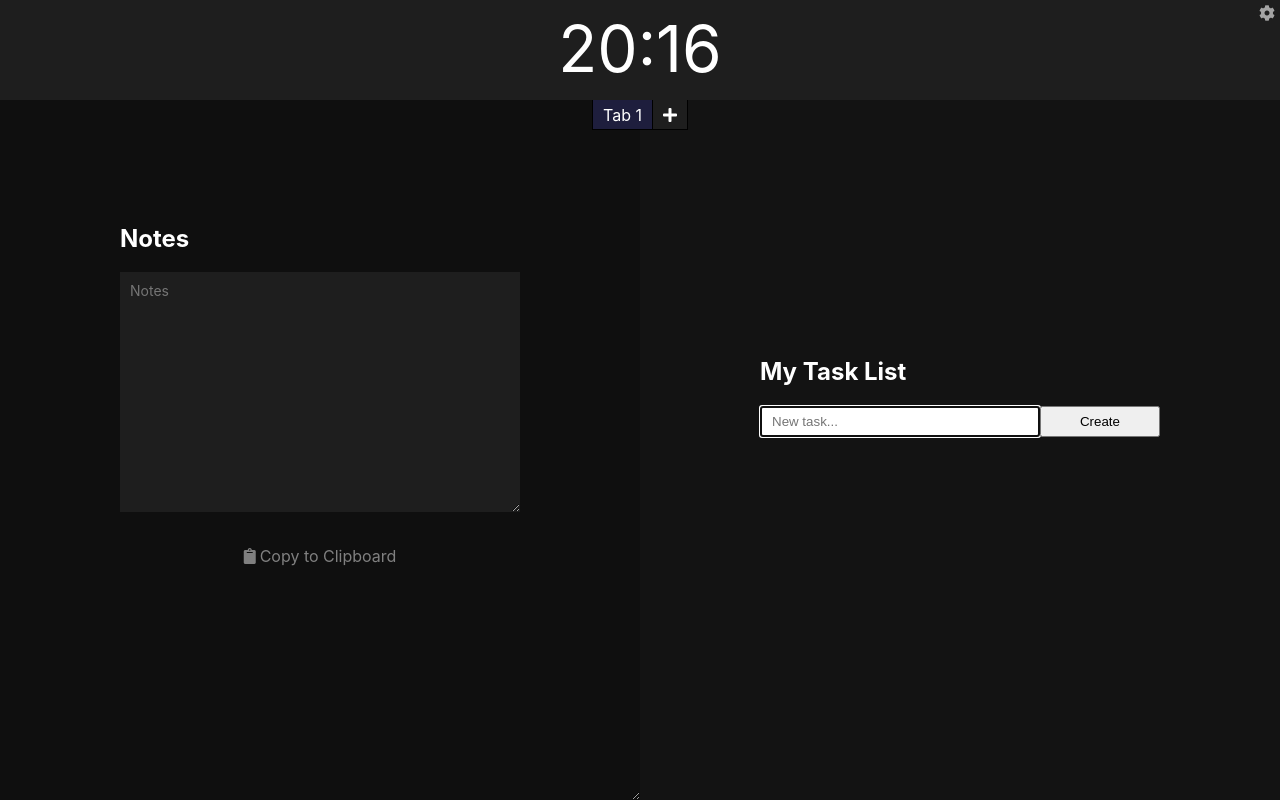
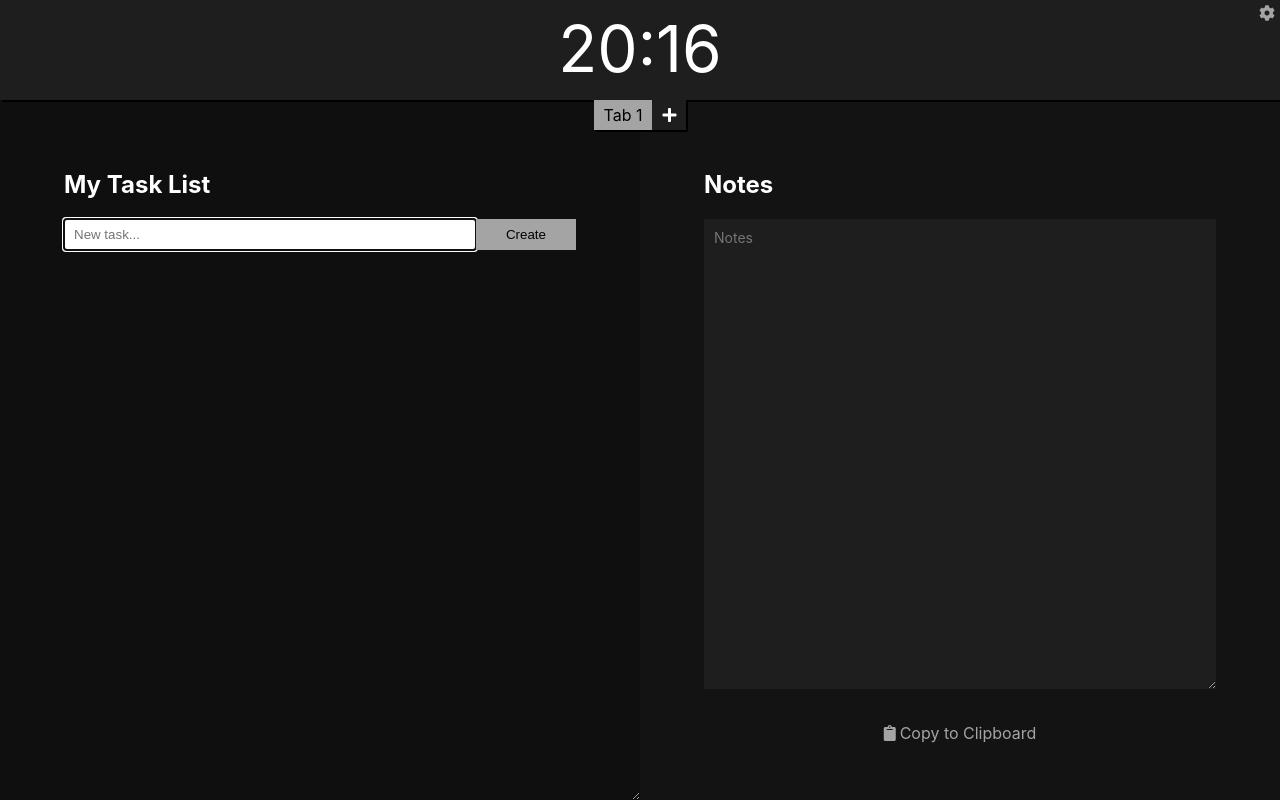
Before and after one commit to snicholson99/routine, a React (Create React App) app: page / in a window 1280 px wide. Built offline with nearby package versions, Linux system fonts and the light colour scheme.

Commit message:
fixing overflow bug and improving design

```diff
--- a/src/App.css
+++ b/src/App.css
@@ -17,6 +17,7 @@ header {
   align-items: center;
   background-color: #1E1E1E;
   z-index: 3;
+  box-shadow: 2px 2px black;
 }
 
 header.hover-to-show {
@@ -28,20 +29,19 @@ header.hover-to-show:hover {
 }
 
 .section {
-  min-height: 100vh;
+  overflow: auto;
   width: 50%;
   color: white;
   display: flex;
   flex-direction: column;
-  justify-content: center;
+  /* justify-content: center; */
   align-items: center;
   flex: 1 1 auto;
 }
 
 .section-one {
+  position: relative;
   resize: horizontal;
-  overflow: auto;
-  position: relative;
   background-color: #0F0F0F;
   /* border-right: 1px solid rgb(30, 30, 30); */
   order: 1;
@@ -59,6 +59,13 @@ p {
   margin: 0;
 }
 
+@media only screen and (min-width: 601px) {
+  .section {
+    height: 100vh;
+    padding: 150px 0;
+  }
+}
+
 @media only screen and (max-width: 600px) {
   .App {
     flex-direction: column;
@@ -66,13 +73,12 @@ p {
   .section {
     width: 100%;
     position: relative;
+    top: 100px;
     padding: 30px 0;
   }
   .section-one {
     resize: none;
-    padding: 20px 0;
     min-height: unset;
-    top: 100px;
     left: 0;
     z-index: 2;
     border: none;
--- a/src/App.js
+++ b/src/App.js
@@ -69,13 +69,13 @@ class App extends Component {
           />
         </header>
         <section className="section section-one">
+          <TodoList />
+        </section>
+        <section className="section section-two">
           <Notes
             notes={notesList[activeTabIndex] ? notesList[activeTabIndex] : ""}
             onNotesChange={onNotesChange}
           />
-        </section>
-        <section className="section section-two">
-          <TodoList />
         </section>
       </div>
     );
--- a/src/components/Notes/style.css
+++ b/src/components/Notes/style.css
@@ -1,9 +1,11 @@
 .notes {
+  height: 100%;
   width: 80%;
-  max-width: 400px;
+  max-width: 600px;
 }
 
 .notes-input {
+  height: calc(100% - 30px);
   width: 100%;
   background-color: #1E1E1E;
   padding: 10px;
@@ -26,7 +28,7 @@
   align-items: center;
   justify-content: center;
   cursor: pointer;
-  color: grey;
+  color: #A4A4A4;
 }
 
 .notes-copy-inner-container:hover {
--- a/src/components/TabBar/style.css
+++ b/src/components/TabBar/style.css
@@ -9,23 +9,22 @@
 .tab {
   background-color: #1E1E1E;
   padding: 5px 10px;
-  border-right: 1px solid black;
-  border-bottom: 1px solid black;
+  /* border-right: 1px solid black; */
+  /* border-bottom: 1px solid black; */
+  box-shadow: 2px 2px black;
   cursor: pointer;
 }
 
 .tab.active {
-  background-color: #1E1E3D;
-}
-
-.tab:nth-of-type(1) {
-  border-left: 1px solid black;
+  background-color: #A4A4A4;
+  color: black;
 }
 
 .tab-create {
   background-color: #1E1E1E;
-  border-right: 1px solid black;
-  border-bottom: 1px solid black;
+  box-shadow: 2px 2px black;
+  /* border-right: 1px solid black;
+  border-bottom: 1px solid black; */
   padding: 5px 10px;
   display: flex;
   justify-content: center;
--- a/src/components/TodoList/index.js
+++ b/src/components/TodoList/index.js
@@ -102,7 +102,7 @@ class TodoList extends Component {
         // Incomplete: black
         // complete: green
         tasklist: tasklist.map((item, index) => {
-          let cardStyle = { color: "black", background: "lightgrey" };
+          let cardStyle = { color: "black", background: "#A4A4A4" };
           let taskComplete = { textDecoration: "none" };
 
           if (item.status) {
@@ -207,11 +207,11 @@ class TodoList extends Component {
             <button className="todo-submit" type="submit">Create</button>
           </form>
         </div>
-        <div>
+        {/* <div> */}
           <div className="task-list">
             <SortableList items={this.state.tasklist} onSortEnd={this.onSortEnd} useDragHandle />
           </div>
-        </div>
+        {/* </div> */}
       </div>
     );
   }
--- a/src/components/TodoList/style.css
+++ b/src/components/TodoList/style.css
@@ -1,6 +1,8 @@
 .todo-list {
+  position: relative;
+  height: 100%;
   width: 80%;
-  max-width: 400px;
+  max-width: 600px;
 }
 
 .todo-form {
@@ -8,21 +10,33 @@
   padding-bottom: 10px;
 }
 
+.todo-input,
+.todo-submit {
+  border: none;
+}
+
 .todo-input {
-  width: 70%;
-  padding: 6px 10px;
+  flex: 1 1 auto;
+  padding: 8px 10px;
   margin: 0;
 }
 
 .todo-submit {
-  width: 30%;
+  flex: 0 1 100px;
+  background-color: #A4A4A4;
   margin: 0;
-  padding: 6px 10px;
+  padding: 8px 10px;
+}
+
+.task-list {
+  height: 100%;
 }
 
 .task-list ul {
   list-style-type: none;
   padding: 0;
+  height: 100%;
+  overflow: auto;
 }
 
 .task-header {
@@ -31,7 +45,7 @@
 }
 
 .task {
-  padding: 20px;
+  padding: 10px 20px;
 }
 
 .task:not(last-child) {
@@ -90,6 +104,11 @@
 
   .todo-input, .todo-submit {
     width: 100%;
+    flex: none;
+  }
+
+  .task-list ul {
+    overflow: unset;
   }
 
   .task .task-option {
```
